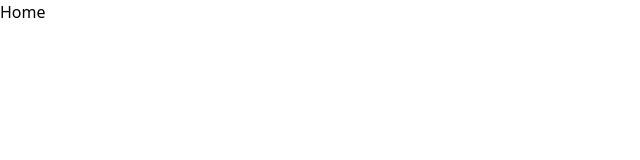
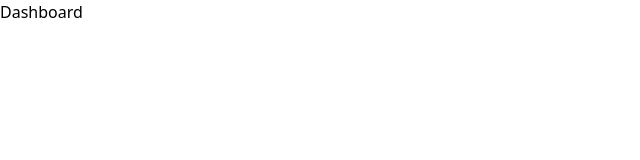
Before and after one commit to DonovanOLinn/Brandon-React-with-Branches, a React (Vite) app: page /dashboard in a window 1280 px wide. Shown: the top 160 px of the page, without its empty margins (0-640 px from the left). Built offline with nearby package versions, Linux system fonts and the light colour scheme.

Commit message:
first commit

```diff
--- a/package.json
+++ b/package.json
@@ -11,7 +11,8 @@
   },
   "dependencies": {
     "react": "^18.2.0",
-    "react-dom": "^18.2.0"
+    "react-dom": "^18.2.0",
+    "react-router-dom": "^6.11.2"
   },
   "devDependencies": {
     "@types/react": "^18.0.37",
--- a/src/App.tsx
+++ b/src/App.tsx
@@ -1,11 +1,23 @@
-import Home from './pages/Home'
+import { BrowserRouter, Routes, Route, Link } from 'react-router-dom'
+import routes from './config/routes'
 
 function App() {
 
   return (
-    <div>
-      <Home />
-    </div>
+    <BrowserRouter>
+      {/* Navbar goes here */}
+        <Routes>
+          { routes.map((route: any, index: any) => (
+            <Route
+              key={index}
+              path={route.path}
+              element={
+                <route.component />
+              }
+              />
+          )) }
+        </Routes>
+    </BrowserRouter>
   )
 }
 
--- /dev/null
+++ b/src/config/routes.ts
@@ -0,0 +1,29 @@
+import Home from '../pages/Home'
+import Dashboard from '../pages/Dashboard'
+import About from '../pages/About'
+
+interface RouteType {
+    path: string,
+    component: () => JSX.Element,
+    name: string
+}
+
+const routes: RouteType[] = [
+    {
+      path: "",
+      component: Home,
+      name: "Home Screen",
+    },
+    {
+      path: "/dashboard",
+      component: Dashboard,
+      name: "Dashboard",
+    },
+    {
+      path: "/about",
+      component: About,
+      name: "About",
+    }
+];
+
+export default routes
--- /dev/null
+++ b/src/pages/About.tsx
@@ -0,0 +1,7 @@
+function About() {
+  return (
+    <div>About</div>
+  )
+}
+
+export default About
--- /dev/null
+++ b/src/pages/Dashboard.tsx
@@ -0,0 +1,7 @@
+function Dashboard() {
+  return (
+    <div>Dashboard</div>
+  )
+}
+
+export default Dashboard
--- /dev/null
+++ b/src/pages/index.ts
@@ -0,0 +1,3 @@
+export * from './About'
+export * from './Home'
+export * from './Dashboard'
```
Also changed, not shown: 1 other file (tests, documents, lock files or other folders).
